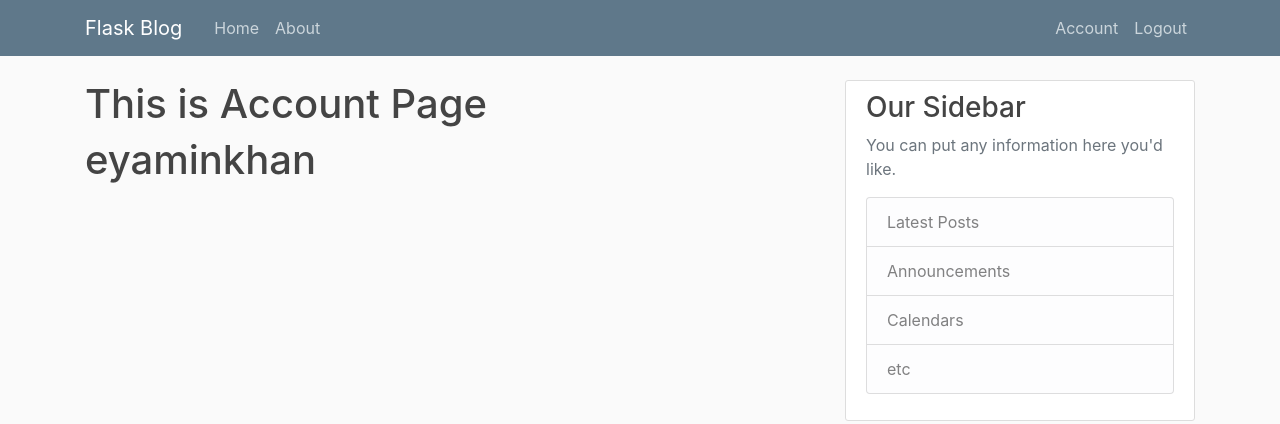
After one commit to Maxyee/Flask-Blog, a Flask app: page /account in a window 1280 px wide. The commit adds this page. Shown: the top 424 px of the page. Run offline with Flask 2, Linux system fonts and the light colour scheme; a user stored in the database is signed in; some libraries are stand-ins or nearby versions.

Commit message:
Solved the user authentication for the blog site and also made a view called account and validate that page for the authencated user

```diff
--- a/flask_blog/flaskblog/__init__.py
+++ b/flask_blog/flaskblog/__init__.py
@@ -1,6 +1,7 @@
 from flask import Flask
 from flask_sqlalchemy import SQLAlchemy
 from flask_bcrypt import Bcrypt
+from flask_login import LoginManager
 
 
 app = Flask(__name__)
@@ -8,5 +9,8 @@ app.config['SECRET_KEY'] = 'e62997d006694221ab21fdc90687ce9e'
 app.config['SQLALCHEMY_DATABASE_URI'] = 'sqlite:///site.db'
 db = SQLAlchemy(app)
 bcrypt = Bcrypt(app)
+login_manager = LoginManager(app)
+login_manager.login_view = 'login'
+login_manager.login_message_category = 'info'
 
 from flaskblog import routes
--- a/flask_blog/flaskblog/routes.py
+++ b/flask_blog/flaskblog/routes.py
@@ -1,7 +1,8 @@
-from flask import render_template, url_for, flash, redirect
+from flask import render_template, url_for, flash, redirect, request
 from flaskblog import app, db, bcrypt
 from flaskblog.forms import RegistrationForm, LoginForm
 from flaskblog.models import User, Post
+from flask_login import login_user, current_user, logout_user, login_required
 
 
 posts = [
@@ -24,7 +25,7 @@ posts = [
 def start():
     return render_template('start.html')
 
-@app.route("/Home")
+@app.route("/home")
 def home():
     return render_template('home.html', posts = posts, title='Home')
 
@@ -34,6 +35,8 @@ def about():
 
 @app.route("/register", methods=['GET','POST'])
 def register():
+    if current_user.is_authenticated:
+        return redirect(url_for('home'))
     form = RegistrationForm()
     if form.validate_on_submit():
         hashed_password = bcrypt.generate_password_hash(form.password.data).decode('utf-8')
@@ -44,13 +47,33 @@ def register():
         return redirect(url_for('login'))
     return render_template('register.html', title='Register', form=form)
 
+
+
 @app.route("/login", methods=['GET','POST'])
 def login():
+    if current_user.is_authenticated:
+        return redirect(url_for('home'))
     form = LoginForm()
     if form.validate_on_submit():
-        if form.email.data == 'admin@blog.com' and form.password.data == 'password':
-            flash('You have been logged in!', 'success')
-            return redirect(url_for('home'))
+        user = User.query.filter_by(email=form.email.data).first()
+        if user and bcrypt.check_password_hash(user.password, form.password.data):
+            login_user(user, remember=form.remember.data)
+            next_page = request.args.get('next')
+            return redirect(next_page) if next_page else redirect(url_for('home'))
         else:
-            flash('Login Unsuccessful. Please check username and password','danger')
+            flash('Login Unsuccessful. Please check email and password','danger')
     return render_template('login.html', title='Login', form=form)
+
+
+
+
+@app.route("/logout")
+def logout():
+    logout_user()
+    return redirect(url_for('home'))
+
+
+@app.route("/account")
+@login_required
+def account():
+    return render_template('account.html', title='Account')
--- /dev/null
+++ b/flask_blog/flaskblog/templates/account.html
@@ -0,0 +1,5 @@
+{% extends 'layout.html' %}
+{% block content %}
+    <h1>This is Account Page</h1>
+    <h1>{{ current_user.username }}</h1>
+{% endblock content %}
--- a/flask_blog/flaskblog/templates/layout.html
+++ b/flask_blog/flaskblog/templates/layout.html
@@ -30,8 +30,13 @@
                     </div>
                     <!-- Navbar Right Side -->
                     <div class="navbar-nav">
-                    <a class="nav-item nav-link" href="{{ url_for('login') }}">Login</a>
-                    <a class="nav-item nav-link" href="{{ url_for('register') }}">Register</a>
+                    {% if current_user.is_authenticated %}
+                        <a class="nav-item nav-link" href="{{ url_for('account') }}">Account</a>
+                        <a class="nav-item nav-link" href="{{ url_for('logout') }}">Logout</a>
+                    {% else %}
+                        <a class="nav-item nav-link" href="{{ url_for('login') }}">Login</a>
+                        <a class="nav-item nav-link" href="{{ url_for('register') }}">Register</a>
+                    {% endif %}
                     </div>
                 </div>
                 </div>
```
Also changed, not shown: flask_blog/flaskblog/models.py (+7 -2 lines), flask_blog/flaskblog/site.db.
